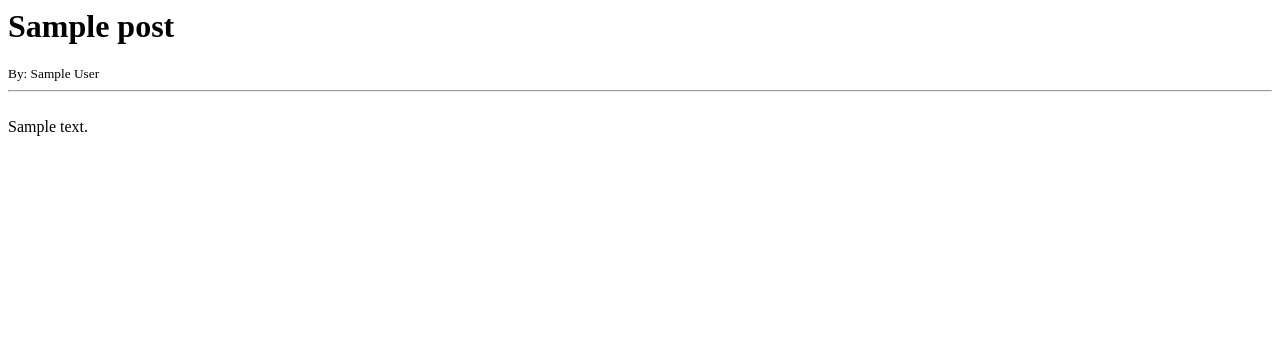
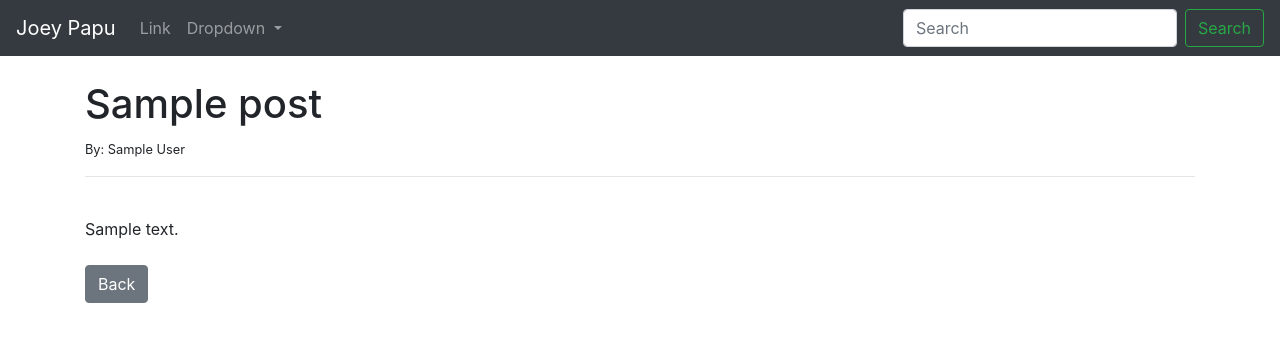
Before and after one commit to jpapu/portfolio, a Django app: page /article/1 in a window 1280 px wide. Shown: the top 342 px of the page. Run offline with Django 3.2, Linux system fonts and the light colour scheme; tables that the repository leaves empty hold one stand-in row (values such as "Sample post"); some libraries are stand-ins or nearby versions.

Commit message:
add styling

```diff
--- a/portfolio/web_app/templates/article_details.html
+++ b/portfolio/web_app/templates/article_details.html
@@ -1,5 +1,15 @@
+{% extends 'base.html' %}
+{% block title %}{{ post.title }}{% endblock %}
+
+{% block content %}
+
 <h1>{{ post.title }}</h1>
 <small>By: {{ post.author.first_name }} {{post.author.last_name}}</small></br>
 <hr>
 <br/>
 {{ post.body }}
+
+<br/><br/>
+<a href="{% url 'home' %}" class="btn btn-secondary">Back</a>
+
+{% endblock %}
--- a/portfolio/web_app/templates/base.html
+++ b/portfolio/web_app/templates/base.html
@@ -3,29 +3,65 @@
   <head>
     <!-- Required meta tags -->
     <meta charset="utf-8">
-    <meta name="viewport" content="width=device-width, initial-scale=1">
+    <meta name="viewport" content="width=device-width, initial-scale=1, shrink-to-fit=no">
 
     <!-- Bootstrap CSS -->
-    <link href="https://cdn.jsdelivr.net/npm/bootstrap@5.1.2/dist/css/bootstrap.min.css" rel="stylesheet" integrity="sha384-uWxY/CJNBR+1zjPWmfnSnVxwRheevXITnMqoEIeG1LJrdI0GlVs/9cVSyPYXdcSF" crossorigin="anonymous">
+    <link rel="stylesheet" href="https://stackpath.bootstrapcdn.com/bootstrap/4.4.1/css/bootstrap.min.css" integrity="sha384-Vkoo8x4CGsO3+Hhxv8T/Q5PaXtkKtu6ug5TOeNV6gBiFeWPGFN9MuhOf23Q9Ifjh" crossorigin="anonymous">
 
-    <title>Hello, world!</title>
+    <title>
+        {% block title %}
+            Joey's Portfolio
+        {% endblock %}
+    </title>
   </head>
   <body>
+
+    <!--Navigation Bar-->
+    <nav class="navbar navbar-expand-lg navbar-dark bg-dark">
+        <a class="navbar-brand" href="{% url 'home' %}"">Joey Papu</a>
+        <button class="navbar-toggler" type="button" data-toggle="collapse" data-target="#navbarSupportedContent" aria-controls="navbarSupportedContent" aria-expanded="false" aria-label="Toggle navigation">
+            <span class="navbar-toggler-icon"></span>
+        </button>
+
+        <div class="collapse navbar-collapse" id="navbarSupportedContent">
+            <ul class="navbar-nav mr-auto">
+                <!--Link-->
+                <li class="nav-item">
+                    <a class="nav-link" href="#">Link</a>
+                </li>
+                <!--Dropdown-->
+                <li class="nav-item dropdown">
+                    <a class="nav-link dropdown-toggle" href="#" id="navbarDropdown" role="button" data-toggle="dropdown" aria-haspopup="true" aria-expanded="false">
+                    Dropdown
+                    </a>
+                    <div class="dropdown-menu" aria-labelledby="navbarDropdown">
+                    <a class="dropdown-item" href="#">Action</a>
+                    <a class="dropdown-item" href="#">Another action</a>
+                    <div class="dropdown-divider"></div>
+                    <a class="dropdown-item" href="#">Something else here</a>
+                    </div>
+                </li>
+            </ul>
+            <!--Search Bar-->
+            <form class="form-inline my-2 my-lg-0">
+                <input class="form-control mr-sm-2" type="search" placeholder="Search" aria-label="Search">
+                <button class="btn btn-outline-success my-2 my-sm-0" type="submit">Search</button>
+            </form>
+        </div>
+    </nav>
+
+</br>
+    <!--Body Contents-->
     <div class="container">
         {% block content %}
 
         {% endblock %}
     </div>
 
-    <!-- Optional JavaScript; choose one of the two! -->
-
-    <!-- Option 1: Bootstrap Bundle with Popper -->
-    <script src="https://cdn.jsdelivr.net/npm/bootstrap@5.1.2/dist/js/bootstrap.bundle.min.js" integrity="sha384-kQtW33rZJAHjgefvhyyzcGF3C5TFyBQBA13V1RKPf4uH+bwyzQxZ6CmMZHmNBEfJ" crossorigin="anonymous"></script>
-
-    <!-- Option 2: Separate Popper and Bootstrap JS -->
-    <!--
-    <script src="https://cdn.jsdelivr.net/npm/@popperjs/core@2.10.2/dist/umd/popper.min.js" integrity="sha384-7+zCNj/IqJ95wo16oMtfsKbZ9ccEh31eOz1HGyDuCQ6wgnyJNSYdrPa03rtR1zdB" crossorigin="anonymous"></script>
-    <script src="https://cdn.jsdelivr.net/npm/bootstrap@5.1.2/dist/js/bootstrap.min.js" integrity="sha384-PsUw7Xwds7x08Ew3exXhqzbhuEYmA2xnwc8BuD6SEr+UmEHlX8/MCltYEodzWA4u" crossorigin="anonymous"></script>
-    -->
+    <!-- Optional JavaScript -->
+    <!-- jQuery first, then Popper.js, then Bootstrap JS -->
+    <script src="https://code.jquery.com/jquery-3.4.1.slim.min.js" integrity="sha384-J6qa4849blE2+poT4WnyKhv5vZF5SrPo0iEjwBvKU7imGFAV0wwj1yYfoRSJoZ+n" crossorigin="anonymous"></script>
+    <script src="https://cdn.jsdelivr.net/npm/popper.js@1.16.0/dist/umd/popper.min.js" integrity="sha384-Q6E9RHvbIyZFJoft+2mJbHaEWldlvI9IOYy5n3zV9zzTtmI3UksdQRVvoxMfooAo" crossorigin="anonymous"></script>
+    <script src="https://stackpath.bootstrapcdn.com/bootstrap/4.4.1/js/bootstrap.min.js" integrity="sha384-wfSDF2E50Y2D1uUdj0O3uMBJnjuUD4Ih7YwaYd1iqfktj0Uod8GCExl3Og8ifwB6" crossorigin="anonymous"></script>
   </body>
 </html>
```
